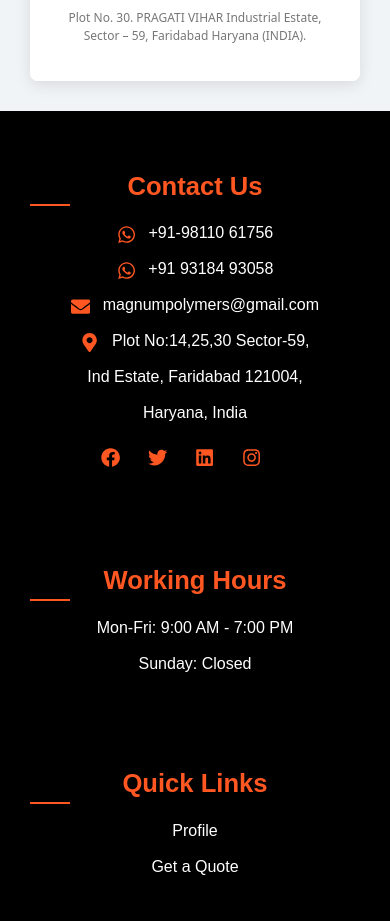
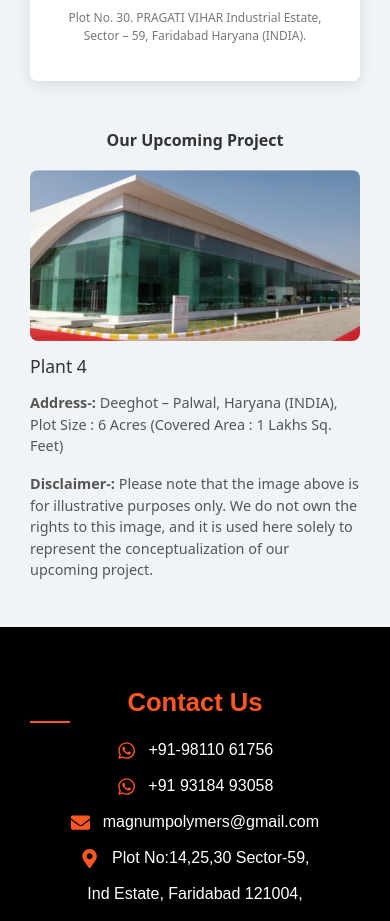
Before and after one commit to Shivansh-Raheja/Magnum-Polymers, a React (Create React App) app: page /plant-photos-and-videos in a window 390 px wide. Shown: the part 1240-2161 px from the top of the page. Built offline with nearby package versions, Linux system fonts and the light colour scheme.

Commit message:
plant added

```diff
--- a/src/Pages/PlantsPhotosVideos.css
+++ b/src/Pages/PlantsPhotosVideos.css
@@ -78,7 +78,63 @@
   line-height: 1.5;
 }
 
-  /* Styling for mobile screens */
+/* Upcoming Project Section */
+.upcoming-project-section {
+  margin-top: 50px;
+  text-align: center;
+}
+
+.upcoming-title {
+  font-size: 2rem;
+  font-weight: bold;
+  margin-bottom: 20px;
+}
+
+.upcoming-project {
+  display: flex;
+  align-items: center;
+  justify-content: center;
+  gap: 20px;
+  flex-wrap: wrap;
+}
+
+.upcoming-image-container {
+  flex: 1;
+  max-width: 40%;
+  min-width: 300px;
+}
+
+.upcoming-image {
+  width: 100%;
+  height: auto;
+  object-fit: cover;
+  border-radius: 8px;
+}
+
+.upcoming-info {
+  flex: 1;
+  max-width: 40%;
+  min-width: 300px;
+  text-align: left;
+}
+
+.upcoming-info h3 {
+  font-size: 1.5rem;
+  margin-bottom: 15px;
+}
+
+.upcoming-info p {
+  font-size: 1.2rem;
+  color: #555;
+}
+
+.disclaimer {
+  font-size: 0.9rem;
+  color: #888;
+  margin-top: 15px;
+}
+
+/* Responsive Styles for Mobile Screens */
 @media (max-width: 768px) {
   .title {
     font-size: 24px;
@@ -95,13 +151,41 @@
   .plant-info p {
     font-size: 14px;
   }
+
+  .upcoming-project {
+    flex-direction: column;
+    gap: 20px; /* Add space between image and info */
   }
 
-  /* Styling for extra small screens */
+  .upcoming-title {
+    font-size: 1.5rem;
+  }
+
+  .upcoming-image-container,
+  .upcoming-info {
+    max-width: 100%;
+    min-width: 0;
+  }
+
+  .upcoming-info h3 {
+    font-size: 1.25rem;
+  }
+
+  .upcoming-info p {
+    font-size: 0.95rem;
+  }
+
+  .disclaimer {
+    font-size: 0.85rem;
+  }
+}
+
+/* Responsive Styles for Extra Small Screens */
 @media (max-width: 576px) {
   .title {
     font-size: 20px;
   }
+
   .plants-gallery {
     grid-template-columns: 1fr; /* One item per row on very small screens */
   }
@@ -113,4 +197,30 @@
   .plant-info p {
     font-size: 12px;
   }
+
+  .upcoming-project {
+    flex-direction: column;
+    gap: 15px; /* Reduce space between image and info */
   }
+
+  .upcoming-title {
+    font-size: 1rem;
+  }
+
+  .upcoming-image-container,
+  .upcoming-info {
+    max-width: 100%; /* Ensure both sections take full width */
+  }
+
+  .upcoming-info h3 {
+    font-size: 1.1rem;
+  }
+
+  .upcoming-info p {
+    font-size: 0.9rem;
+  }
+
+  .disclaimer {
+    font-size: 0.8rem;
+  }
+}
--- a/src/Pages/PlantsPhotosVideos.js
+++ b/src/Pages/PlantsPhotosVideos.js
@@ -21,6 +21,13 @@ const plants = [
   // Add more plant objects as needed
 ];
 
+const upcomingProject = {
+  name: "Plant 4",
+  image: "/plant4.png", // Replace with your upcoming project image
+  address: "Deeghot – Palwal, Haryana (INDIA), Plot Size : 6 Acres (Covered Area : 1 Lakhs Sq. Feet)",
+  disclaimer: "Please note that the image above is for illustrative purposes only. We do not own the rights to this image, and it is used here solely to represent the conceptualization of our upcoming project."
+};
+
 const PlantsPhotos = () => {
   useEffect(() => {
     window.scrollTo(0, 0);
@@ -42,8 +49,22 @@ const PlantsPhotos = () => {
           </div>
         ))}
       </div>
+
+      {/* Our Upcoming Project Section */}
+      <div className="upcoming-project-section">
+        <h2 className="upcoming-title">Our Upcoming Project</h2>
+        <div className="upcoming-project">
+          <div className="upcoming-image-container">
+            <img src={upcomingProject.image} alt={upcomingProject.name} className="upcoming-image" />
+          </div>
+          <div className="upcoming-info">
+            <h3>{upcomingProject.name}</h3>
+            <p><b>Address-: </b>{upcomingProject.address}</p>
+            <p className="disclaimer"><b>Disclaimer-: </b>{upcomingProject.disclaimer}</p>
+          </div>
+        </div>
+      </div>
     </div>
   );
 };
-
 export default PlantsPhotos;
```
Also changed, not shown: public/plant4.png (added). Lines whose indentation alone changed are shown as unchanged.
